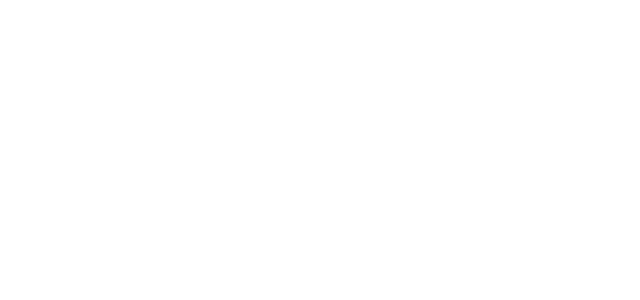
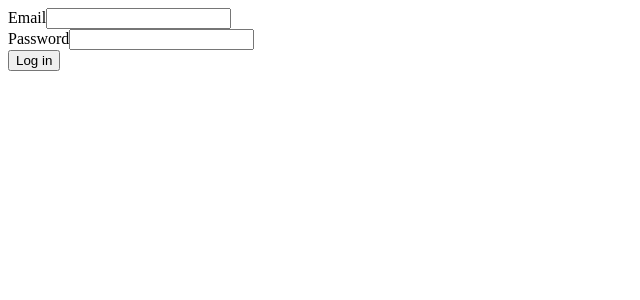
Before and after one commit to TiagoCitranguloDaSilva/quick-task, a React (Vite) app in the folder front-end/: page /login in a window 1280 px wide. Before the commit this address had no page. Shown: the top 300 px of the page, without its empty margins (0-640 px from the left). Built offline with nearby package versions, Linux system fonts and the light colour scheme.

Commit message:
feat(login): add simple login form and validation
- Implement basic login form and handlers
- Add simple login form validation

```diff
--- a/front-end/src/App.jsx
+++ b/front-end/src/App.jsx
@@ -1,11 +1,14 @@
 import { BrowserRouter, Route, Routes } from "react-router";
 import { AuthProvider } from "./contexts/AuthContext";
+import Login from "./pages/Login";
 
 function App() {
   return (
     <AuthProvider>
       <BrowserRouter>
-        <Routes></Routes>
+        <Routes>
+          <Route path="/login" element={<Login />} />
+        </Routes>
       </BrowserRouter>
     </AuthProvider>
   );
--- /dev/null
+++ b/front-end/src/pages/Login.jsx
@@ -0,0 +1,80 @@
+import { useContext, useState } from "react";
+import { AuthContext } from "../contexts/AuthContext";
+import { useNavigate } from "react-router";
+
+function Login() {
+  const { login } = useContext(AuthContext);
+  const [user, setUser] = useState({ email: "", password: "" });
+  const [error, setError] = useState({ email: false, password: false });
+  const navigate = useNavigate();
+
+  async function handleSubmit(e) {
+    e.preventDefault();
+
+    const invalid = {
+      email: user.email.trim().length == 0,
+      password: user.password.trim().length == 0,
+    };
+
+    setError({ email: false, password: false });
+
+    if (invalid.email) {
+      setError((prevError) => ({ ...prevError, email: true }));
+    }
+
+    if (invalid.password) {
+      setError((prevError) => ({ ...prevError, password: true }));
+    }
+
+    // At least one is invalid, don't try to fetch yet
+    if (invalid.email || invalid.password) {
+      return;
+    }
+
+    await login({
+      email: user.email,
+      password: user.password,
+    });
+    navigate("/", { replace: true });
+  }
+
+  function handleEmailInput(e) {
+    setUser((prevUser) => ({ ...prevUser, email: e.target.value }));
+  }
+
+  function handlePasswordInput(e) {
+    setUser((prevUser) => ({ ...prevUser, password: e.target.value }));
+  }
+
+  return (
+    <form onSubmit={handleSubmit}>
+      <div>
+        <label htmlFor="email">Email</label>
+        <input
+          type="email"
+          name="email"
+          id="email"
+          onChange={handleEmailInput}
+          value={user.email}
+        />
+        {error.email == true ? <p>Your email should have at least 1 character</p> : null}
+      </div>
+
+      <div>
+        <label htmlFor="password">Password</label>
+        <input
+          type="password"
+          name="password"
+          id="password"
+          onChange={handlePasswordInput}
+          value={user.password}
+        />
+        {error.password == true ? <p>Your password should have at least 1 character</p> : null}
+      </div>
+
+      <button>Log in</button>
+    </form>
+  );
+}
+
+export default Login;
```
